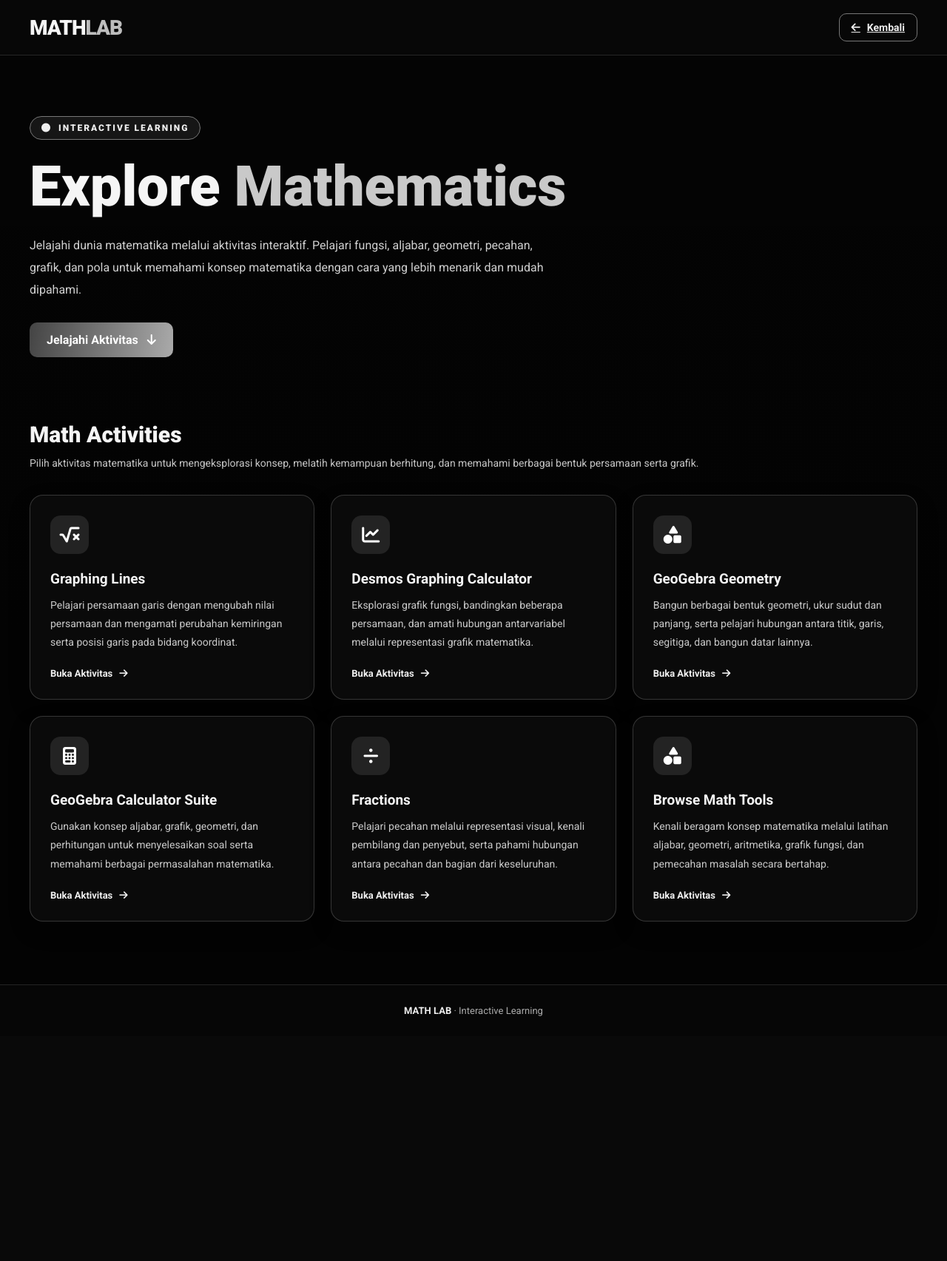
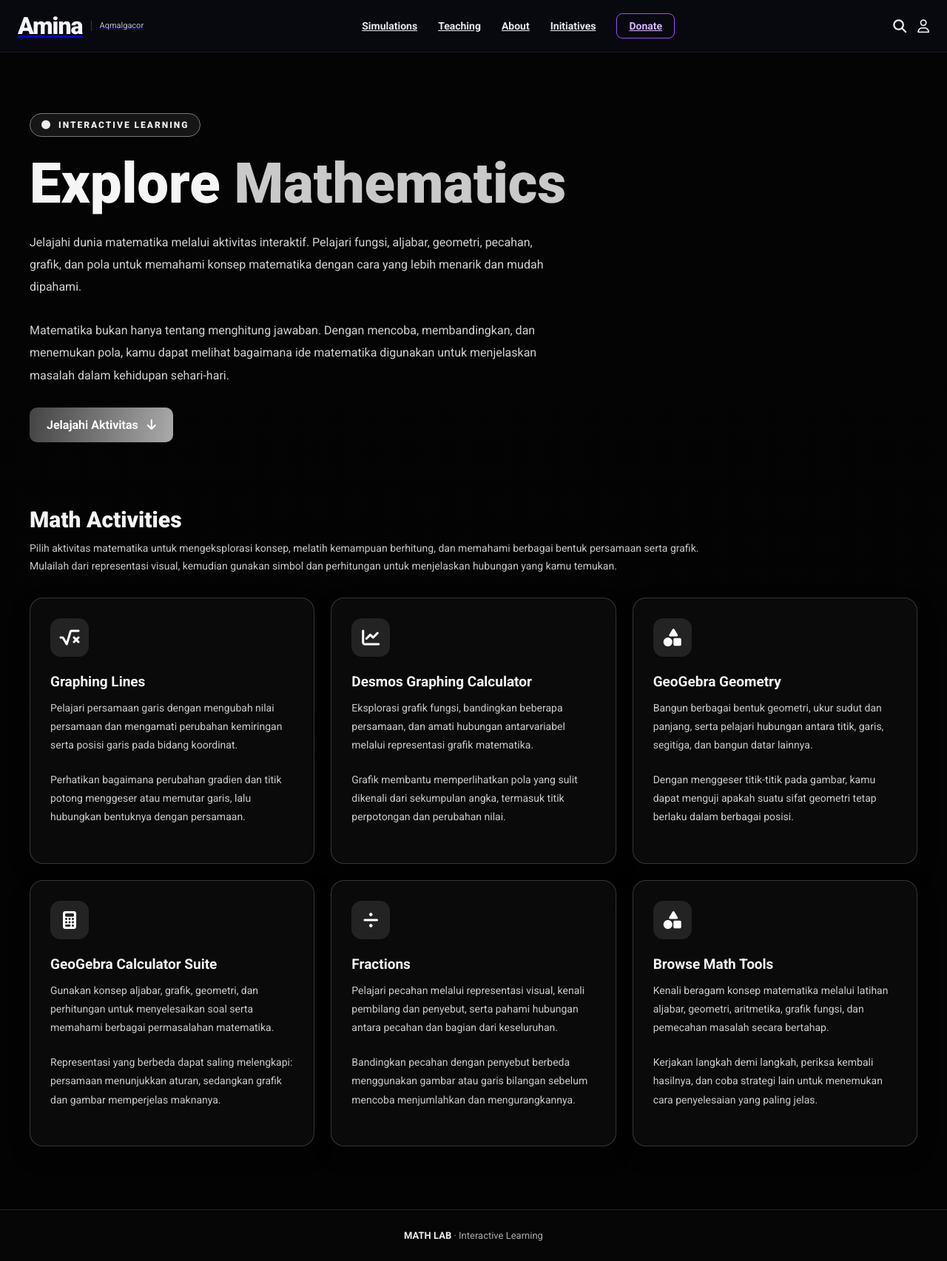
Before and after one commit to kyoriikyorii5-jpg/kimiaamina, a plain HTML site: page math.html in a window 1280 px wide. Shown: the whole page at 74% size. Before the commit the page ends 1401 px from the top, so only its background shows below. Drawn offline with Linux system fonts and the light colour scheme.

Commit message:
Add files via upload

```diff
--- a/math.html
+++ b/math.html
@@ -25,47 +25,17 @@
       background-attachment:fixed
     }
 
-    header{
-      position:sticky;
-      top:0;
-      z-index:100;
-      background:rgba(8,8,8,.88);
-      backdrop-filter:blur(14px);
-      border-bottom:1px solid rgba(255,255,255,.12)
-    }
-
-    .navbar{
-      max-width:1250px;
-      margin:auto;
-      padding:18px 25px;
-      display:flex;
-      justify-content:space-between;
-      align-items:center
-    }
-
-    .logo{
-      font-size:28px;
-      font-weight:900;
-      letter-spacing:-1px
-    }
-
-    .logo span{color:#bdbdbd}
-
-    .back-button{
-      display:inline-flex;
-      align-items:center;
-      gap:9px;
-      color:#eee;
-      font-size:14px;
-      font-weight:700;
-      padding:10px 16px;
-      border:1px solid #777;
-      border-radius:10px;
-      transition:.25s;
-      cursor:default
-    }
-
-    .back-button:hover{background:#fff;color:#111}
+    header{position:sticky;top:0;z-index:1000;background:rgba(9,10,16,.92);backdrop-filter:blur(15px);border-bottom:1px solid rgba(255,255,255,.07)}
+    .header-container{max-width:1280px;margin:auto;display:flex;justify-content:space-between;align-items:center;padding:16px 24px}
+    .logo-section{display:flex;align-items:center;gap:12px}
+    .phet-logo{font-size:32px;font-weight:900;letter-spacing:-1px;color:#f5f5ff}
+    .cu-logo{font-size:11px;color:#b7bac8;border-left:1px solid rgba(255,255,255,.2);padding-left:10px;line-height:1.2}
+    .nav-menu{display:flex;align-items:center;gap:28px;font-weight:600;font-size:14px}
+    .nav-menu a{color:#e8e8f0;transition:color .3s}
+    .nav-menu a:hover{color:#16d9f5}
+    .donate-btn{border:1px solid #9a4dff;color:#d7b5ff!important;padding:8px 16px;border-radius:8px}
+    .donate-btn:hover{background:#8b35ff;color:#fff!important}
+    .nav-icons{display:flex;align-items:center;gap:15px;font-size:18px;color:#e8e8f0;cursor:pointer}
 
     .hero{
       max-width:1250px;
@@ -191,15 +161,6 @@
       margin-bottom:22px
     }
 
-    .simulation-link{
-      display:inline-flex;
-      align-items:center;
-      gap:9px;
-      color:#eee;
-      font-weight:700;
-      font-size:13px
-    }
-
     footer{
       padding:27px 20px;
       text-align:center;
@@ -217,14 +178,16 @@
     }
 
     @media(max-width:600px){
-      .navbar{padding:15px 18px}
-      .logo{font-size:24px}
-      .back-button{padding:9px 11px;font-size:12px}
       .hero{padding:60px 20px 45px}
       .hero h1{font-size:42px}
       .section{padding:25px 20px 60px}
       .simulation-grid{grid-template-columns:1fr}
       .section-heading h2{font-size:25px}
+    }
+
+    @media(max-width:768px){
+      .header-container{padding:14px 18px}
+      .nav-menu{display:none}
     }
   </style>
 </head>
@@ -232,13 +195,23 @@
 <body>
 
   <header>
-    <nav class="navbar">
-      <div class="logo">MATH<span>LAB</span></div>
-       <a href="index.html" class="back-button">
-      <i class="fa-solid fa-arrow-left"></i> Kembali
-    </a>
+    <div class="header-container">
+      <a href="index.html" class="logo-section">
+        <div class="phet-logo">Amina</div>
+        <div class="cu-logo">Aqmalgacor</div>
+      </a>
+      <nav class="nav-menu">
+        <a href="index.html#simulations">Simulations</a>
+        <a href="index.html#teaching">Teaching</a>
+        <a href="index.html#learn">About</a>
+        <a href="index.html#accessibility">Initiatives</a>
+        <a href="index.html#sponsors" class="donate-btn">Donate</a>
+      </nav>
+      <div class="nav-icons">
+        <i class="fa-solid fa-magnifying-glass"></i>
+        <i class="fa-regular fa-user"></i>
       </div>
-    </nav>
+    </div>
   </header>
 
   <section class="hero">
@@ -253,6 +226,12 @@
       Pelajari fungsi, aljabar, geometri, pecahan, grafik, dan pola
       untuk memahami konsep matematika dengan cara yang lebih menarik
       dan mudah dipahami.
+    </p>
+    <p>
+      Matematika bukan hanya tentang menghitung jawaban. Dengan
+      mencoba, membandingkan, dan menemukan pola, kamu dapat melihat
+      bagaimana ide matematika digunakan untuk menjelaskan masalah
+      dalam kehidupan sehari-hari.
     </p>
 
     <div class="explore-button">
@@ -270,6 +249,7 @@
         melatih kemampuan berhitung, dan memahami berbagai bentuk
         persamaan serta grafik.
       </p>
+      <p>Mulailah dari representasi visual, kemudian gunakan simbol dan perhitungan untuk menjelaskan hubungan yang kamu temukan.</p>
     </div>
 
     <div class="simulation-grid">
@@ -284,10 +264,7 @@
           dan mengamati perubahan kemiringan serta posisi garis
           pada bidang koordinat.
         </p>
-        <div class="simulation-link">
-          Buka Aktivitas
-          <i class="fa-solid fa-arrow-right"></i>
-        </div>
+        <p>Perhatikan bagaimana perubahan gradien dan titik potong menggeser atau memutar garis, lalu hubungkan bentuknya dengan persamaan.</p>
       </article>
 
       <article class="simulation-card">
@@ -300,10 +277,7 @@
           dan amati hubungan antarvariabel melalui representasi
           grafik matematika.
         </p>
-        <div class="simulation-link">
-          Buka Aktivitas
-          <i class="fa-solid fa-arrow-right"></i>
-        </div>
+        <p>Grafik membantu memperlihatkan pola yang sulit dikenali dari sekumpulan angka, termasuk titik perpotongan dan perubahan nilai.</p>
       </article>
 
       <article class="simulation-card">
@@ -316,10 +290,7 @@
           serta pelajari hubungan antara titik, garis, segitiga,
           dan bangun datar lainnya.
         </p>
-        <div class="simulation-link">
-          Buka Aktivitas
-          <i class="fa-solid fa-arrow-right"></i>
-        </div>
+        <p>Dengan menggeser titik-titik pada gambar, kamu dapat menguji apakah suatu sifat geometri tetap berlaku dalam berbagai posisi.</p>
       </article>
 
       <article class="simulation-card">
@@ -332,10 +303,7 @@
           untuk menyelesaikan soal serta memahami berbagai
           permasalahan matematika.
         </p>
-        <div class="simulation-link">
-          Buka Aktivitas
-          <i class="fa-solid fa-arrow-right"></i>
-        </div>
+        <p>Representasi yang berbeda dapat saling melengkapi: persamaan menunjukkan aturan, sedangkan grafik dan gambar memperjelas maknanya.</p>
       </article>
 
       <article class="simulation-card">
@@ -348,10 +316,7 @@
           pembilang dan penyebut, serta pahami hubungan antara
           pecahan dan bagian dari keseluruhan.
         </p>
-        <div class="simulation-link">
-          Buka Aktivitas
-          <i class="fa-solid fa-arrow-right"></i>
-        </div>
+        <p>Bandingkan pecahan dengan penyebut berbeda menggunakan gambar atau garis bilangan sebelum mencoba menjumlahkan dan mengurangkannya.</p>
       </article>
 
       <article class="simulation-card">
@@ -364,10 +329,7 @@
           geometri, aritmetika, grafik fungsi, dan pemecahan masalah
           secara bertahap.
         </p>
-        <div class="simulation-link">
-          Buka Aktivitas
-          <i class="fa-solid fa-arrow-right"></i>
-        </div>
+        <p>Kerjakan langkah demi langkah, periksa kembali hasilnya, dan coba strategi lain untuk menemukan cara penyelesaian yang paling jelas.</p>
       </article>
 
     </div>
```
Also changed, not shown: Physics.html (+44 -86 lines), biology.html (+70 -83 lines), chemistry.html (+32 -45 lines), earth-space.html (+44 -73 lines), index.html (+36 -4 lines).
